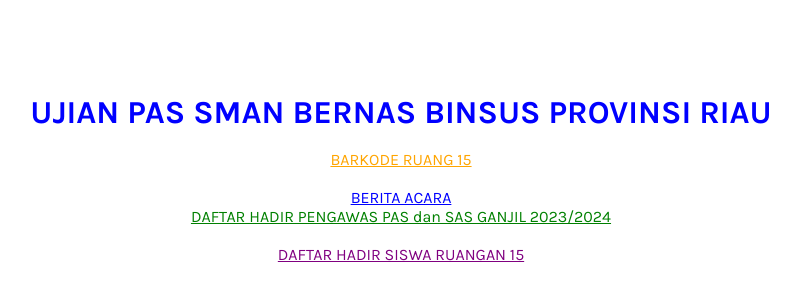
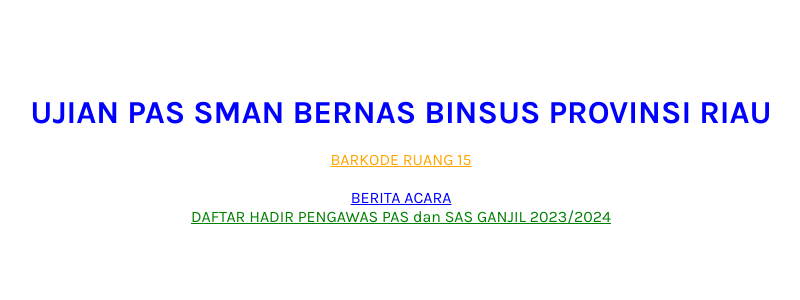
Before and after one commit to suheri99/WEBSITE5.14, a plain HTML site: page index.html in a window 1280 px wide. Shown: the part 152-452 px from the top of the page, without its empty margins (239-1039 px from the left). Drawn offline with Linux system fonts and the light colour scheme.

Commit message:
Update index.html

```diff
--- a/index.html
+++ b/index.html
@@ -36,12 +36,7 @@
     </a>
   </div>
 
-      <br>
-  <div style="text-align: center;">
-    <a href="https://script.google.com/macros/s/AKfycbxg9UBbV5PJctgQWR5sFs0WRh-WGn7NyZgR-tZJ0tH6YD4csv_RjxFCDISpOW4S-J9P5g/exec" style="color: purple;">
-      DAFTAR HADIR SISWA RUANGAN 15
-    </a>
-  </div>
+
 
 </body>
 </html>
```
